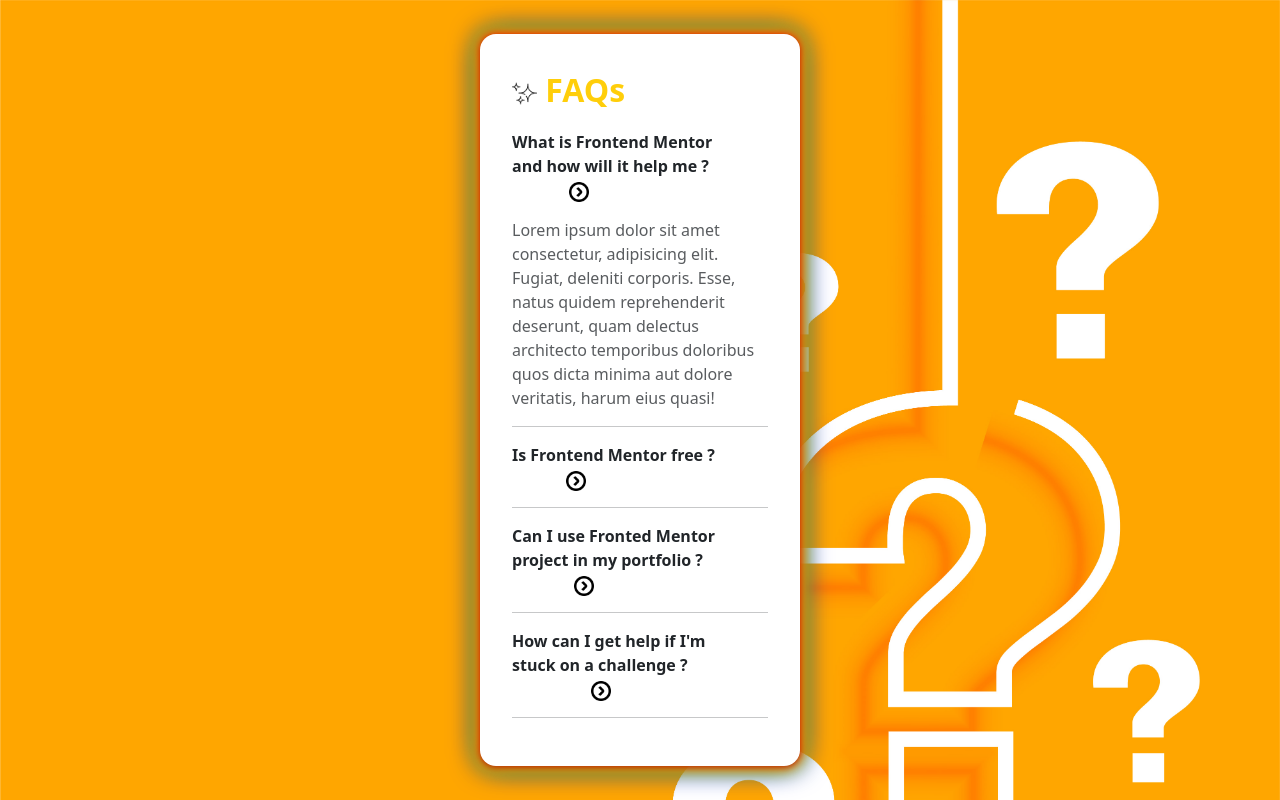
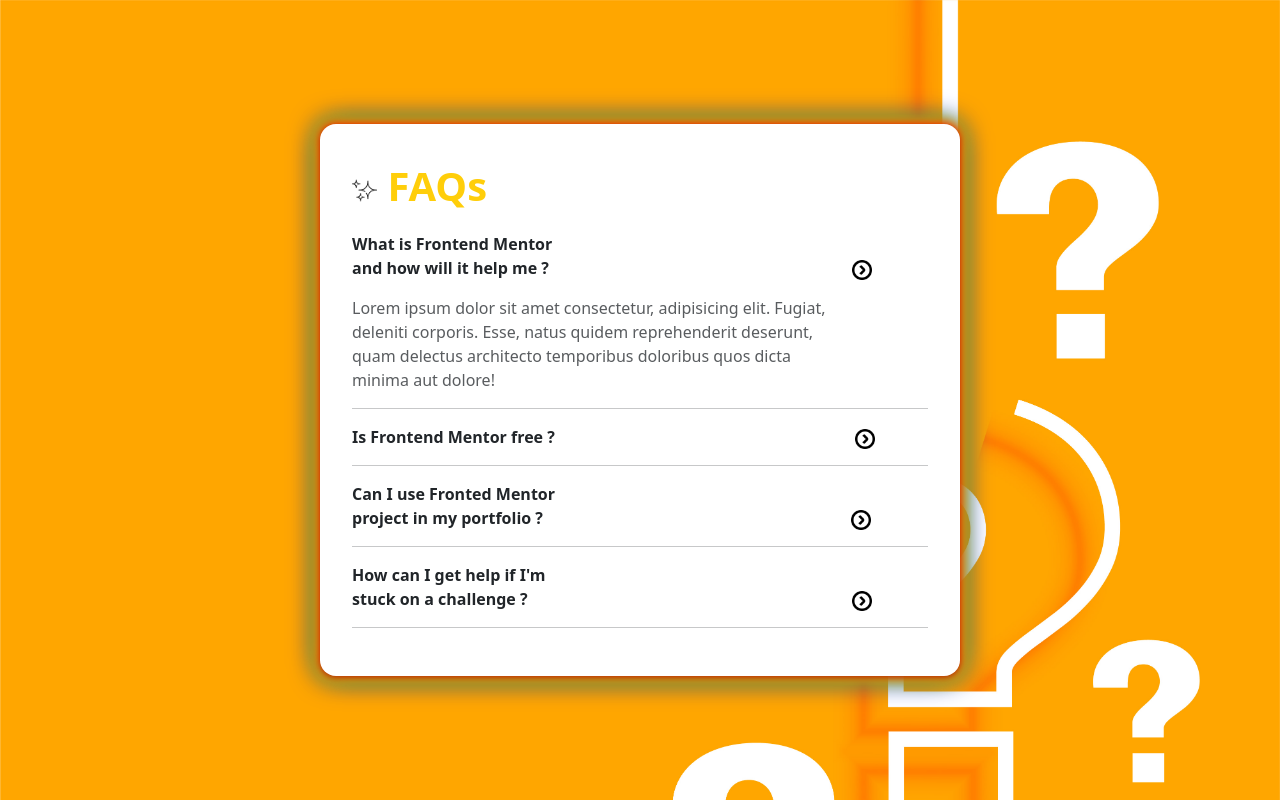
Before and after one commit to Beniah1/Project-4, a plain HTML site: page index.html in a window 1280 px wide. Drawn offline with nearby package versions, Linux system fonts and the light colour scheme.

Commit message:
Refactor CSS styles and update HTML content

```diff
--- a/css/style.css
+++ b/css/style.css
@@ -43,37 +43,35 @@ body {
 
 .txt-bold {
   font-weight: 600;
-  /* width: 30vw; */
-  /* border-bottom: 2px solid black;
-border-width: 1%; */
   margin-bottom: 1rem;
+}
+
+.txt-bold:hover {
+  color: hsl(48, 100%, 52%);
+  cursor: pointer;
 }
 .icon1 {
   margin-left: 57px;
 }
 .icon1:hover {
-    box-shadow:
-        0 2px 4px rgba(0, 0, 0, 0.2),
-        0 0 10px red, /* new shadow with red color */
-        0 0 15px orange, /* new shadow with orange color */
-        0 0 20px yellow, /* new shadow with yellow color */
-        0 0 25px green, /* new shadow with green color */
-        0 0 30px blue, /* new shadow with blue color */
-        0 0 40px purple;
+  box-shadow: 0 2px 4px rgba(0, 0, 0, 0.2), 0 0 10px red,
+    /* new shadow with red color */ 0 0 15px orange,
+    /* new shadow with orange color */ 0 0 20px yellow,
+    /* new shadow with yellow color */ 0 0 25px green,
+    /* new shadow with green color */ 0 0 30px blue,
+    /* new shadow with blue color */ 0 0 40px purple;
   border-radius: 100rem;
 }
 .icon2 {
   margin-left: 54px;
 }
 .icon2:hover {
-    box-shadow:
-        0 2px 4px rgba(0, 0, 0, 0.2),
-        0 0 10px red, /* new shadow with red color */
-        0 0 15px orange, /* new shadow with orange color */
-        0 0 20px yellow, /* new shadow with yellow color */
-        0 0 25px green, /* new shadow with green color */
-        0 0 30px blue, /* new shadow with blue color */
-        0 0 40px purple;
+  box-shadow: 0 2px 4px rgba(0, 0, 0, 0.2), 0 0 10px red,
+    /* new shadow with red color */ 0 0 15px orange,
+    /* new shadow with orange color */ 0 0 20px yellow,
+    /* new shadow with yellow color */ 0 0 25px green,
+    /* new shadow with green color */ 0 0 30px blue,
+    /* new shadow with blue color */ 0 0 40px purple;
   border-radius: 100rem;
 }
 .icon3 {
@@ -101,6 +99,37 @@ border-width: 1%; */
     /* new shadow with blue color */ 0 0 40px purple;
   border-radius: 100rem;
 }
+.text-muted {
+  width: 16rem;
+}
+/* iPads Pro (portrait) */
+@media only screen and (min-device-width: 1024px) and (max-device-width: 1366px) and (orientation: portrait) {
+  .box1 {
+    width: 80vw; /* Adjust width for smaller screens */
+  }
+
+  .txt1 {
+    font-size: 1.5rem; /* Adjust font size for smaller screens */
+  }
+
+  .icon1 {
+    margin-left: 20px;
+  }
+
+  .icon2 {
+    margin-left: 20px; /* Adjust margin for icon2 */
+  }
+
+  .icon3 {
+    margin-left: 28px; /* Adjust margin for icon3 */
+  }
+
+  .icon4 {
+    margin-left: 45px; /* Adjust margin for icon4 */
+  }
+}
+
+/* Small devices (landscape phones, 576px and up) */
 @media (max-width: 600px) {
   .box1 {
     width: 80vw; /* Adjust width for smaller screens */
@@ -127,4 +156,43 @@ border-width: 1%; */
   }
 }
 
-.
+/* Medium devices (tablets, 768px and up) */
+@media (min-width: 768px) {
+  /* Styles for medium devices */
+}
+
+/* Large devices (desktops, 992px and up) */
+@media (min-width: 992px) {
+  /* Styles for large devices */
+}
+
+/* Extra large devices (large desktops, 1200px and up) */
+@media (min-width: 1200px) {
+  .box1 {
+    width: 50vw; /* Adjust width for larger screens */
+  }
+
+  .text-muted {
+    width: 30rem;
+  }
+
+  .txt1 {
+    font-size: 2.5rem; /* Adjust font size for larger screens */
+  }
+
+  .icon1 {
+    margin-left: 299px; /* Adjust margin for .icon1 */
+  }
+
+  .icon2 {
+    margin-left: 296px; /* Adjust margin for .icon2 */
+  }
+
+  .icon3 {
+    margin-left: 304px; /* Adjust margin for .icon3 */
+  }
+
+  .icon4 {
+    margin-left: 320px; /* Adjust margin for .icon4 */
+  }
+}
--- a/index.html
+++ b/index.html
@@ -38,8 +38,9 @@
           />
           FAQs</p>
         <p class="txt-bold">
-          What is Frontend Mentor <br />
-          and how will it help me ?
+            What is Frontend Mentor
+            <span style="display: block;"></span>
+            and how will it help me ?
           <img
             src="img/angle-circle-right.png"
             alt=""
@@ -52,7 +53,7 @@
           Lorem ipsum dolor sit amet consectetur, adipisicing elit. Fugiat,
           deleniti corporis. Esse, natus quidem reprehenderit deserunt, quam
           delectus architecto temporibus doloribus quos dicta minima aut
-          dolore veritatis, harum eius quasi!
+          dolore!
         </p>
         <hr>
         <p class="txt-bold">
```
Lines whose indentation alone changed are shown as unchanged.
